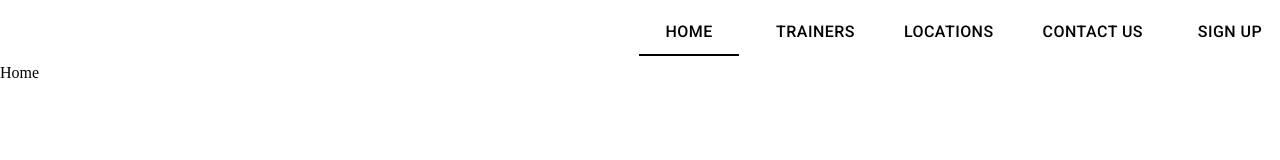
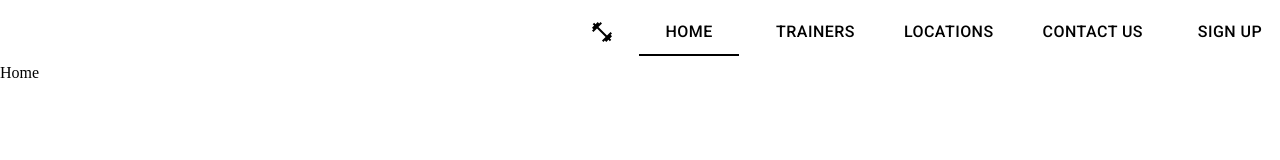
Before and after one commit to taerichard/ptReq, a React (Create React App) app in the folder client/: page / in a window 1280 px wide. Shown: the top 160 px of the page. Built offline with nearby package versions, Linux system fonts and the light colour scheme.

Commit message:
working on logo

```diff
--- a/client/package.json
+++ b/client/package.json
@@ -5,6 +5,7 @@
   "proxy": "http://localhost:5000",
   "dependencies": {
     "@material-ui/core": "^4.11.0",
+    "@material-ui/icons": "^4.9.1",
     "@material-ui/styles": "^4.10.0",
     "@testing-library/jest-dom": "^4.2.4",
     "@testing-library/react": "^9.3.2",
--- a/client/public/index.html
+++ b/client/public/index.html
@@ -18,6 +18,9 @@
     <link rel="stylesheet"
       href="https://fonts.googleapis.com/css?family=Roboto:300,400,500,700&display=swap"
       />
+    <link rel="stylesheet"
+      href="https://fonts.googleapis.com/icon?family=Material+Icons" />
+
 
     <!--
       Notice the use of %PUBLIC_URL% in the tags above.
--- a/client/src/components/Header.js
+++ b/client/src/components/Header.js
@@ -6,6 +6,8 @@ import Tabs from "@material-ui/core/Tabs";
 import Tab from "@material-ui/core/Tab";
 import { Link } from "react-router-dom";
 import useScrollTrigger from "@material-ui/core/useScrollTrigger";
+import Icon from "@material-ui/core/Icon";
+import FitnessCenterIcon from "@material-ui/icons/FitnessCenter";
 
 function ElevationScroll(props) {
   const { children } = props;
@@ -31,6 +33,10 @@ const useStyles = makeStyles((theme) => ({
     minWidth: 100,
     marginLeft: "25px",
   },
+  icon: {
+    color: "black",
+    display: "",
+  },
 }));
 
 export default function Header() {
@@ -48,6 +54,9 @@ export default function Header() {
       <ElevationScroll>
         <AppBar>
           <ToolBar classes={{ root: classes.toolBarMargin }} disableGutters>
+            <Icon classes={{ root: classes.icon }}>
+              <FitnessCenterIcon></FitnessCenterIcon>
+            </Icon>
             <Tabs
               textColor="secondary"
               //indicatorColor="white"
```
Also changed, not shown: 1 other file (tests, documents, lock files or other folders).
